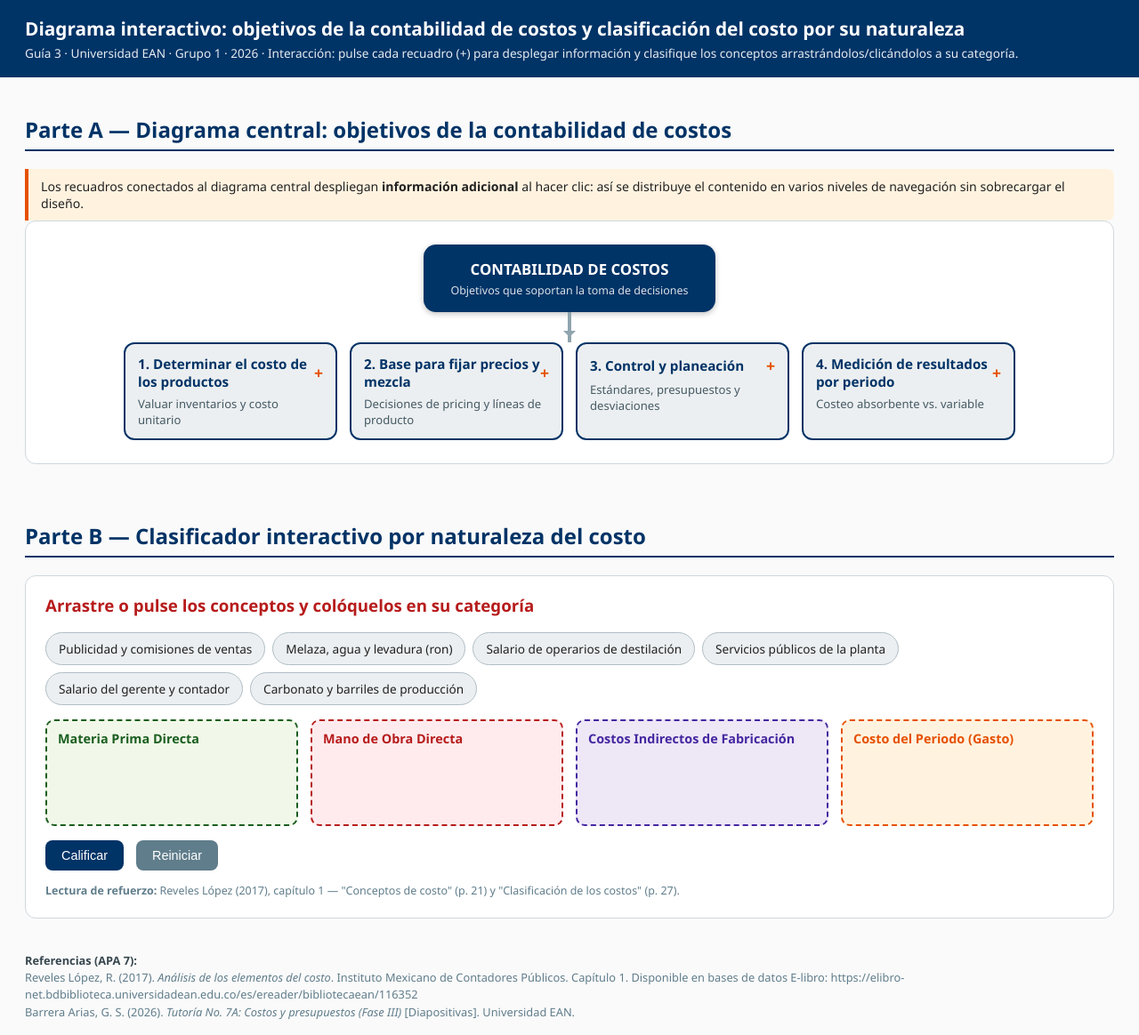
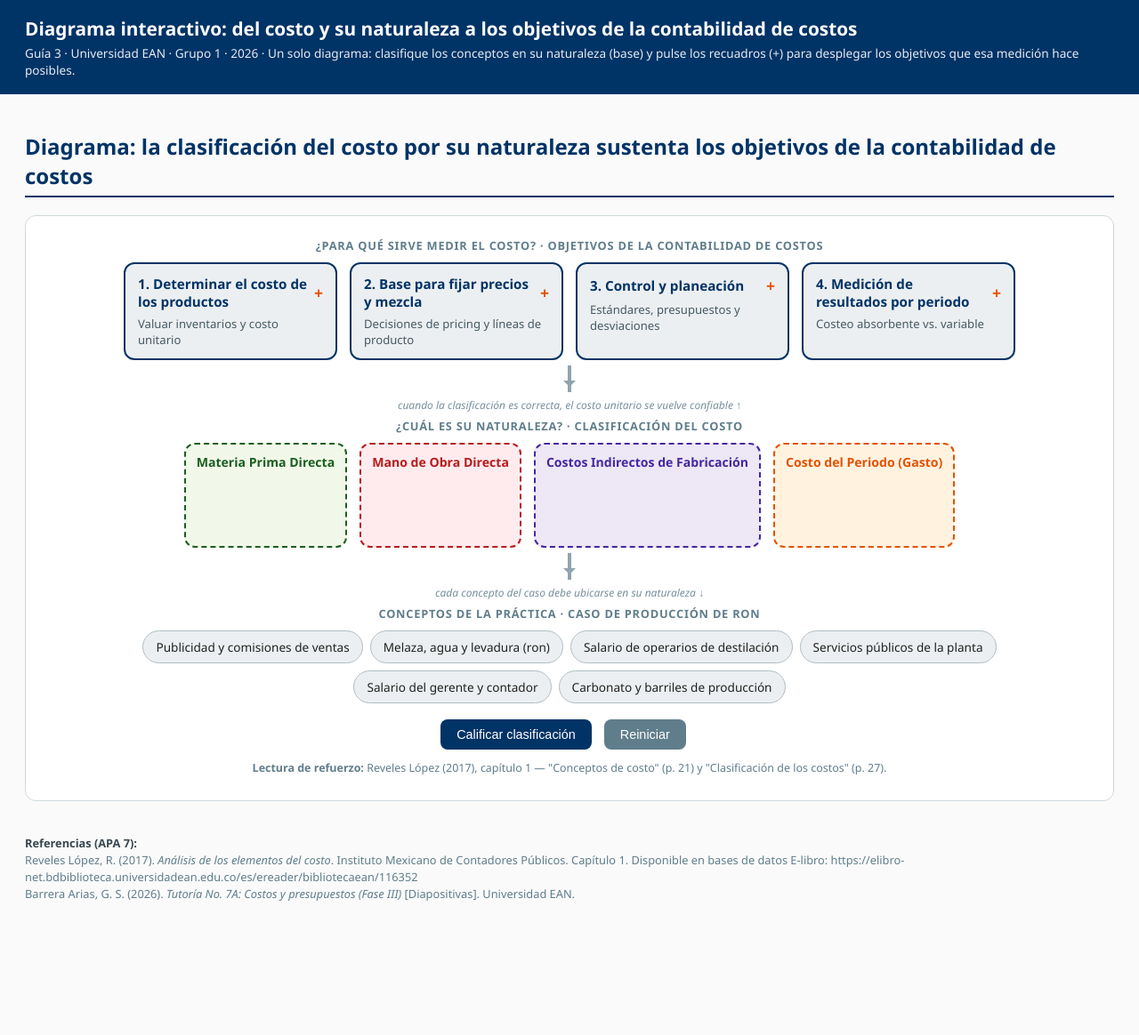
Before and after one commit to andreslopezco/guia3-productos, a plain HTML site: page e2-diagrama-interactivo.html in a window 1280 px wide. Shown: the whole page at 89% size. After the commit the page ends 1031 px from the top, so only its background shows below. Drawn offline with Linux system fonts and the light colour scheme.

Commit message:
E2: diagrama unico integrado (objetivos-naturaleza-practica) sin partes separadas

```diff
--- a/e2-diagrama-interactivo.html
+++ b/e2-diagrama-interactivo.html
@@ -5,7 +5,7 @@
 <meta name="viewport" content="width=device-width, initial-scale=1.0">
 <title>E2 · Diagrama interactivo — Objetivos de la contabilidad de costos y clasificación del costo</title>
 <style>
-  :root { --azul:#003366; --rojo:#b71c1c; --verde:#1b5e20; --ambar:#e65100; }
+  :root { --azul:#003366; --rojo:#b71c1c; --verde:#1b5e20; --ambar:#e65100; --morado:#4527a0; }
   * { box-sizing:border-box; }
   body { font-family:'Segoe UI',Roboto,Arial,sans-serif; margin:0; background:#fafafa; color:#212121; }
   header { background:var(--azul); color:#fff; padding:18px 28px; }
@@ -13,19 +13,16 @@
   header p { margin:4px 0 0; font-size:.85rem; opacity:.9; }
   .seccion { padding:22px 28px; }
   .seccion h2 { color:var(--azul); border-bottom:2px solid var(--azul); padding-bottom:6px; }
-  .aviso { background:#fff3e0; border-left:4px solid var(--ambar); padding:10px 14px; border-radius:0 8px 8px 0; font-size:.88rem; }
 
-  /* ===== Parte A: diagrama central + nodos conectados ===== */
-  .diagrama { background:#fff; border:1px solid #cfd8dc; border-radius:12px; padding:26px 20px; display:flex; flex-direction:column; align-items:center; gap:0; }
-  .nodo-central { background:var(--azul); color:#fff; border-radius:14px; padding:16px 30px; text-align:center; font-weight:700; font-size:1.05rem; max-width:520px; box-shadow:0 2px 6px rgba(0,0,0,.25); }
-  .nodo-central small { display:block; font-weight:400; font-size:.78rem; opacity:.85; margin-top:4px; }
-  .conector { width:4px; height:34px; background:#90a4ae; position:relative; }
-  .conector::after { content:''; position:absolute; bottom:-1px; left:-5px; border:7px solid transparent; border-top-color:#90a4ae; }
-  .nodos { display:flex; flex-wrap:wrap; gap:14px; justify-content:center; max-width:1100px; }
-  .nodo { width:240px; background:#eceff1; border:2px solid var(--azul); border-radius:12px; padding:12px 14px; cursor:pointer; transition:.15s; position:relative; }
+  /* ===== Diagrama único: de la naturaleza del costo a los objetivos ===== */
+  .lienzo { background:#fff; border:1px solid #cfd8dc; border-radius:12px; padding:24px 20px 26px; display:flex; flex-direction:column; align-items:center; }
+  .fila { width:100%; max-width:1100px; }
+  .fila-titulo { text-align:center; font-size:.8rem; letter-spacing:.06em; text-transform:uppercase; color:#607d8b; margin:0 0 10px; font-weight:700; }
+  .nodos { display:flex; flex-wrap:wrap; gap:14px; justify-content:center; }
+  .nodo { width:240px; background:#eceff1; border:2px solid var(--azul); border-radius:12px; padding:12px 14px; cursor:pointer; transition:.15s; }
   .nodo:hover { transform:translateY(-3px); box-shadow:0 4px 10px rgba(0,0,0,.15); }
-  .nodo h3 { margin:0 0 6px; font-size:.95rem; color:var(--azul); display:flex; align-items:center; justify-content:space-between; }
-  .nodo h3 .plus { font-size:1.1rem; color:var(--ambar); }
+  .nodo h3 { margin:0 0 6px; font-size:.95rem; color:var(--azul); display:flex; align-items:center; justify-content:space-between; gap:6px; }
+  .nodo h3 .plus { font-size:1.1rem; color:var(--ambar); flex-shrink:0; }
   .nodo p { margin:0; font-size:.82rem; color:#455a64; }
   .nodo .detalle { max-height:0; overflow:hidden; transition:max-height .3s ease; }
   .nodo.abierto .detalle { max-height:320px; }
@@ -33,26 +30,34 @@
   .detalle-inner { padding-top:10px; margin-top:10px; border-top:1px dashed #b0bec5; font-size:.82rem; line-height:1.5; color:#37474f; }
   .detalle-inner em { display:block; margin-top:6px; font-size:.75rem; color:#607d8b; }
 
-  /* ===== Parte B: clasificador visual de conceptos ===== */
-  .clasificador { background:#fff; border:1px solid #cfd8dc; border-radius:12px; padding:20px 22px; }
-  .clasificador h3 { margin-top:0; color:var(--rojo); }
-  .tablero { display:grid; grid-template-columns:repeat(auto-fit,minmax(210px,1fr)); gap:14px; margin-bottom:16px; }
-  .conceptos { display:flex; flex-wrap:wrap; gap:8px; margin-bottom:16px; min-height:40px; }
+  .conector-fila { display:flex; flex-direction:column; align-items:center; margin:6px 0; }
+  .conector { width:4px; height:30px; background:#90a4ae; position:relative; transition:background .4s; }
+  .conector::after { content:''; position:absolute; bottom:-1px; left:-5px; border:7px solid transparent; border-top-color:#90a4ae; transition:border-top-color .4s; }
+  .conector-fila .etiqueta-conector { font-size:.75rem; color:#78909c; margin-top:6px; font-style:italic; transition:color .4s; }
+  .conector-fila.desbloqueado .conector { background:var(--verde); }
+  .conector-fila.desbloqueado .conector::after { border-top-color:var(--verde); }
+  .conector-fila.desbloqueado .etiqueta-conector { color:var(--verde); font-weight:700; }
+
+  .zona { border:2px dashed #b0bec5; border-radius:12px; padding:10px 12px; min-height:118px; background:#fafafa; transition:.2s; }
+  .zona.sobre { background:#e3f2fd; border-color:#1e88e5; }
+  .zona h4 { margin:0 0 8px; font-size:.88rem; }
+  .zona.verde { border-color:var(--verde); background:#f1f8e9; } .zona.verde h4 { color:var(--verde); }
+  .zona.rojo { border-color:var(--rojo); background:#ffebee; } .zona.rojo h4 { color:var(--rojo); }
+  .zona.morado { border-color:var(--morado); background:#ede7f6; } .zona.morado h4 { color:var(--morado); }
+  .zona.ambar { border-color:var(--ambar); background:#fff3e0; } .zona.ambar h4 { color:var(--ambar); }
+  .zona .asignado { display:inline-block; margin:3px; padding:4px 10px; border-radius:14px; background:#fff; border:1px solid #90a4ae; font-size:.78rem; cursor:pointer; }
+  .zona .asignado:hover { background:#ffebee; border-color:var(--rojo); }
+
+  .conceptos { display:flex; flex-wrap:wrap; gap:8px; justify-content:center; margin-bottom:14px; min-height:40px; }
   .tarjeta { padding:8px 14px; background:#eceff1; border:1px solid #b0bec5; border-radius:20px; font-size:.85rem; cursor:pointer; user-select:none; transition:.15s; }
   .tarjeta:hover { background:#e3f2fd; border-color:#64b5f6; }
   .tarjeta.asignada { opacity:.35; pointer-events:none; text-decoration:line-through; }
-  .zona { border:2px dashed #b0bec5; border-radius:10px; padding:10px 12px; min-height:120px; background:#fafafa; }
-  .zona h4 { margin:0 0 8px; font-size:.9rem; }
-  .zona.verde { border-color:var(--verde); background:#f1f8e9; } .zona.verde h4 { color:var(--verde); }
-  .zona.rojo { border-color:var(--rojo); background:#ffebee; } .zona.rojo h4 { color:var(--rojo); }
-  .zona.ambar { border-color:var(--ambar); background:#fff3e0; } .zona.ambar h4 { color:var(--ambar); }
-  .zona .asignado { display:inline-block; margin:3px 3px; padding:4px 10px; border-radius:14px; background:#fff; border:1px solid #90a4ae; font-size:.8rem; cursor:pointer; }
-  .zona .asignado:hover { background:#ffebee; border-color:var(--rojo); }
-  .barra-resultado { display:flex; align-items:center; gap:14px; margin-top:8px; }
+
+  .barra-resultado { display:flex; align-items:center; gap:14px; margin-top:18px; flex-wrap:wrap; justify-content:center; }
   button.accion { padding:9px 18px; background:var(--azul); color:#fff; border:none; border-radius:8px; cursor:pointer; font-size:.9rem; }
   button.accion.sec { background:#607d8b; }
-  #veredicto { font-weight:600; }
-  .leyenda { margin-top:14px; font-size:.78rem; color:#607d8b; line-height:1.5; }
+  #veredicto { font-weight:600; text-align:center; }
+  .leyenda { margin-top:12px; font-size:.78rem; color:#607d8b; line-height:1.5; text-align:center; }
 
   footer { padding:16px 28px; font-size:.8rem; color:#607d8b; line-height:1.5; }
   footer strong { color:#37474f; }
@@ -60,16 +65,18 @@
 </head>
 <body>
 <header>
-  <h1>Diagrama interactivo: objetivos de la contabilidad de costos y clasificación del costo por su naturaleza</h1>
-  <p>Guía 3 · Universidad EAN · Grupo 1 · 2026 · Interacción: pulse cada recuadro (+) para desplegar información y clasifique los conceptos arrastrándolos/clicándolos a su categoría.</p>
+  <h1>Diagrama interactivo: del costo y su naturaleza a los objetivos de la contabilidad de costos</h1>
+  <p>Guía 3 · Universidad EAN · Grupo 1 · 2026 · Un solo diagrama: clasifique los conceptos en su naturaleza (base) y pulse los recuadros (+) para desplegar los objetivos que esa medición hace posibles.</p>
 </header>
 
 <div class="seccion">
-  <h2>Parte A — Diagrama central: objetivos de la contabilidad de costos</h2>
-  <div class="aviso">Los recuadros conectados al diagrama central despliegan <strong>información adicional</strong> al hacer clic: así se distribuye el contenido en varios niveles de navegación sin sobrecargar el diseño.</div>
-  <div class="diagrama">
-    <div class="nodo-central">CONTABILIDAD DE COSTOS<small>Objetivos que soportan la toma de decisiones</small></div>
-    <div class="conector"></div>
+  <h2>Diagrama: la clasificación del costo por su naturaleza sustenta los objetivos de la contabilidad de costos</h2>
+
+  <div class="lienzo">
+
+    <!-- Nivel 1: OBJETIVOS -->
+    <div class="fila">
+      <p class="fila-titulo">¿Para qué sirve medir el costo? · Objetivos de la contabilidad de costos</p>
       <div class="nodos">
         <div class="nodo" onclick="toggle(this)">
           <h3>1. Determinar el costo de los productos <span class="plus">+</span></h3>
@@ -97,25 +104,40 @@
         </div>
       </div>
     </div>
+
+    <div class="conector-fila" id="conector1">
+      <div class="conector"></div>
+      <div class="etiqueta-conector" id="etiqueta1">cuando la clasificación es correcta, el costo unitario se vuelve confiable ↑</div>
     </div>
 
-<div class="seccion">
-  <h2>Parte B — Clasificador interactivo por naturaleza del costo</h2>
-  <div class="clasificador">
-    <h3>Arrastre o pulse los conceptos y colóquelos en su categoría</h3>
-    <div class="conceptos" id="conceptos"></div>
-    <div class="tablero">
+    <!-- Nivel 2: CLASIFICACIÓN POR NATURALEZA (zonas) -->
+    <div class="fila">
+      <p class="fila-titulo">¿Cuál es su naturaleza? · Clasificación del costo</p>
+      <div class="nodos">
         <div class="zona verde" data-cat="MPD"><h4>Materia Prima Directa</h4><div class="drop" ondrop="soltar(event,'MPD')" ondragover="permite(event)"></div></div>
         <div class="zona rojo" data-cat="MOD"><h4>Mano de Obra Directa</h4><div class="drop" ondrop="soltar(event,'MOD')" ondragover="permite(event)"></div></div>
-      <div class="zona" data-cat="CIF" style="border-color:#4527a0; background:#ede7f6;"><h4 style="color:#4527a0;">Costos Indirectos de Fabricación</h4><div class="drop" ondrop="soltar(event,'CIF')" ondragover="permite(event)"></div></div>
+        <div class="zona morado" data-cat="CIF"><h4>Costos Indirectos de Fabricación</h4><div class="drop" ondrop="soltar(event,'CIF')" ondragover="permite(event)"></div></div>
         <div class="zona ambar" data-cat="GASTO"><h4>Costo del Periodo (Gasto)</h4><div class="drop" ondrop="soltar(event,'GASTO')" ondragover="permite(event)"></div></div>
       </div>
+    </div>
+
+    <div class="conector-fila">
+      <div class="conector"></div>
+      <div class="etiqueta-conector">cada concepto del caso debe ubicarse en su naturaleza ↓</div>
+    </div>
+
+    <!-- Nivel 3: CONCEPTOS DE PRÁCTICA -->
+    <div class="fila">
+      <p class="fila-titulo">Conceptos de la práctica · caso de producción de ron</p>
+      <div class="conceptos" id="conceptos"></div>
       <div class="barra-resultado">
-      <button class="accion" onclick="calificar()">Calificar</button>
+        <button class="accion" onclick="calificar()">Calificar clasificación</button>
         <button class="accion sec" onclick="reiniciar()">Reiniciar</button>
         <div id="veredicto"></div>
       </div>
       <div class="leyenda"><strong>Lectura de refuerzo:</strong> Reveles López (2017), capítulo 1 — "Conceptos de costo" (p. 21) y "Clasificación de los costos" (p. 27).</div>
+    </div>
+
   </div>
 </div>
 
@@ -128,7 +150,7 @@
 <script>
 function toggle(n){ n.classList.toggle('abierto'); }
 
-/* ===== Parte B: clasificador ===== */
+/* ===== Clasificador integrado al diagrama ===== */
 const CONCEPTOS = [
   { id:'melaza', txt:'Melaza, agua y levadura (ron)', cat:'MPD', exp:'Forma parte físicamente del producto: materia prima directa.' },
   { id:'operarios', txt:'Salario de operarios de destilación', cat:'MOD', exp:'Mano de obra que transforma directamente la materia prima.' },
@@ -137,7 +159,7 @@ const CONCEPTOS = [
   { id:'publicidad', txt:'Publicidad y comisiones de ventas', cat:'GASTO', exp:'Gasto de mercadeo y ventas: del periodo.' },
   { id:'agua', txt:'Servicios públicos de la planta', cat:'CIF', exp:'Servicios de fábrica: ni MP ni MOD → CIF inventariable.' },
 ];
-let asignaciones = {};  // id -> cat
+let asignaciones = {};
 const NOMBRES = { MPD:'Materia Prima Directa', MOD:'Mano de Obra Directa', CIF:'Costos Indirectos de Fabricación', GASTO:'Costo del Periodo (Gasto)' };
 
 function iniciar() {
@@ -155,10 +177,16 @@ function iniciar() {
   });
   document.querySelectorAll('.zona').forEach(z => z.querySelector('.drop').innerHTML = '');
   document.getElementById('veredicto').textContent = '';
+  document.getElementById('conector1').classList.remove('desbloqueado');
 }
 let tapId = null;
 function modoTap(id){ tapId = id; document.getElementById('veredicto').textContent = 'Concepto seleccionado: pulse la categoría donde pertenece.'; }
-document.querySelectorAll('.zona').forEach(z => z.addEventListener('click', () => { if (tapId) soltarTap(tapId, z.dataset.cat); }));
+document.querySelectorAll('.zona').forEach(z => {
+  z.addEventListener('click', () => { if (tapId) soltarTap(tapId, z.dataset.cat); });
+  z.addEventListener('dragover', () => z.classList.add('sobre'));
+  z.addEventListener('dragleave', () => z.classList.remove('sobre'));
+  z.addEventListener('drop', () => z.classList.remove('sobre'));
+});
 
 function soltarTap(id, cat) {
   asignaciones[id] = cat;
@@ -188,8 +216,14 @@ function calificar() {
     else errores.push('"' + c.txt + '" → ' + NOMBRES[c.cat] + ': ' + c.exp);
   });
   let v = '✔ ' + ok + '/' + CONCEPTOS.length + ' correctas. ';
-  if (errores.length) { v += 'Repase:'; v += '<ul style="margin:6px 0 0 18px; padding:0">' + errores.map(e => '<li style="font-weight:400">' + e + '</li>').join('') + '</ul>'; }
+  if (errores.length) { v += 'Repase:'; v += '<ul style="margin:6px 0 0 18px; padding:0; text-align:left">' + errores.map(e => '<li style="font-weight:400">' + e + '</li>').join('') + '</ul>'; }
   document.getElementById('veredicto').innerHTML = v;
+  if (ok === CONCEPTOS.length) {
+    document.getElementById('conector1').classList.add('desbloqueado');
+    document.getElementById('etiqueta1').textContent = '✔ clasificación correcta: el costo unitario es confiable y habilita los objetivos ↑';
+  } else {
+    document.getElementById('conector1').classList.remove('desbloqueado');
+  }
 }
 function reiniciar(){ iniciar(); }
 iniciar();
```
Lines whose indentation alone changed are shown as unchanged.
